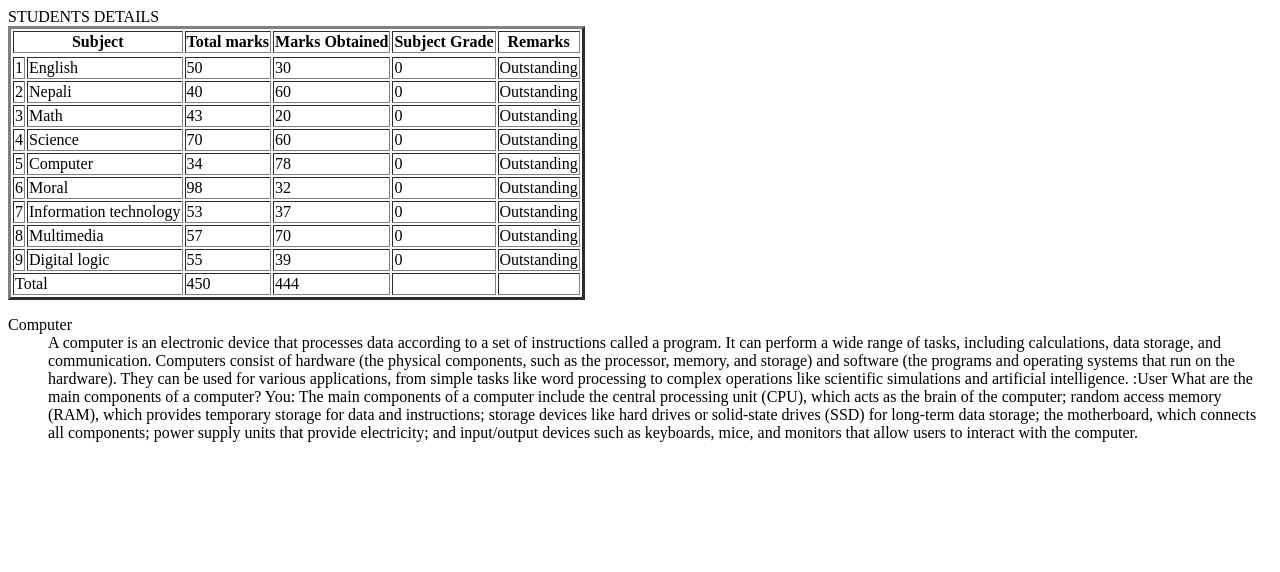
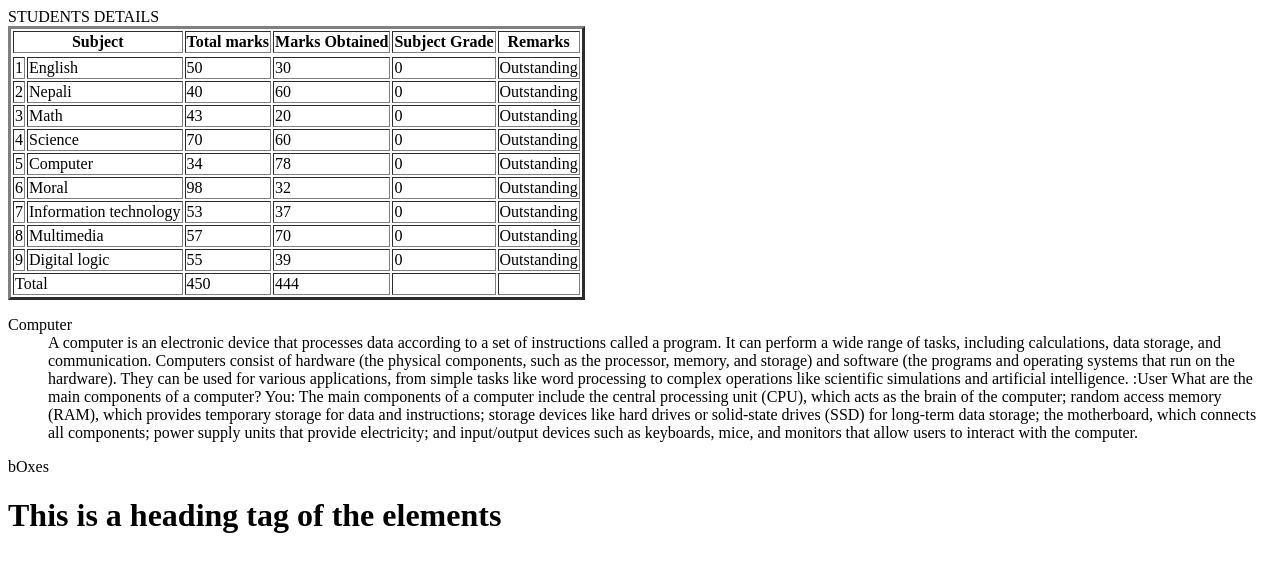
Before and after one commit to Amisha1172/creating-form, a plain HTML site: page tablemerge.html in a window 1280 px wide. Drawn offline with Linux system fonts and the light colour scheme.

Commit message:
added paragraph tag

```diff
--- a/tablemerge.html
+++ b/tablemerge.html
@@ -108,5 +108,7 @@
         <dd>A computer is an electronic device that processes data according to a set of instructions called a program. It can perform a wide range of tasks, including calculations, data storage, and communication. Computers consist of hardware (the physical components, such as the processor, memory, and storage) and software (the programs and operating systems that run on the hardware). They can be used for various applications, from simple tasks like word processing to complex operations like scientific simulations and artificial intelligence. :User What are the main components of a computer?
             You: The main components of a computer include the central processing unit (CPU), which acts as the brain of the computer; random access memory (RAM), which provides temporary storage for data and instructions; storage devices like hard drives or solid-state drives (SSD) for long-term data storage; the motherboard, which connects all components; power supply units that provide electricity; and input/output devices such as keyboards, mice, and monitors that allow users to interact with the computer.</dd>
     </dl>
+    <p>bOxes</p>
+    <h1>This is a heading tag of the elements</h1>
 </body>
 </html>
```
Also changed, not shown: 1 other file.
